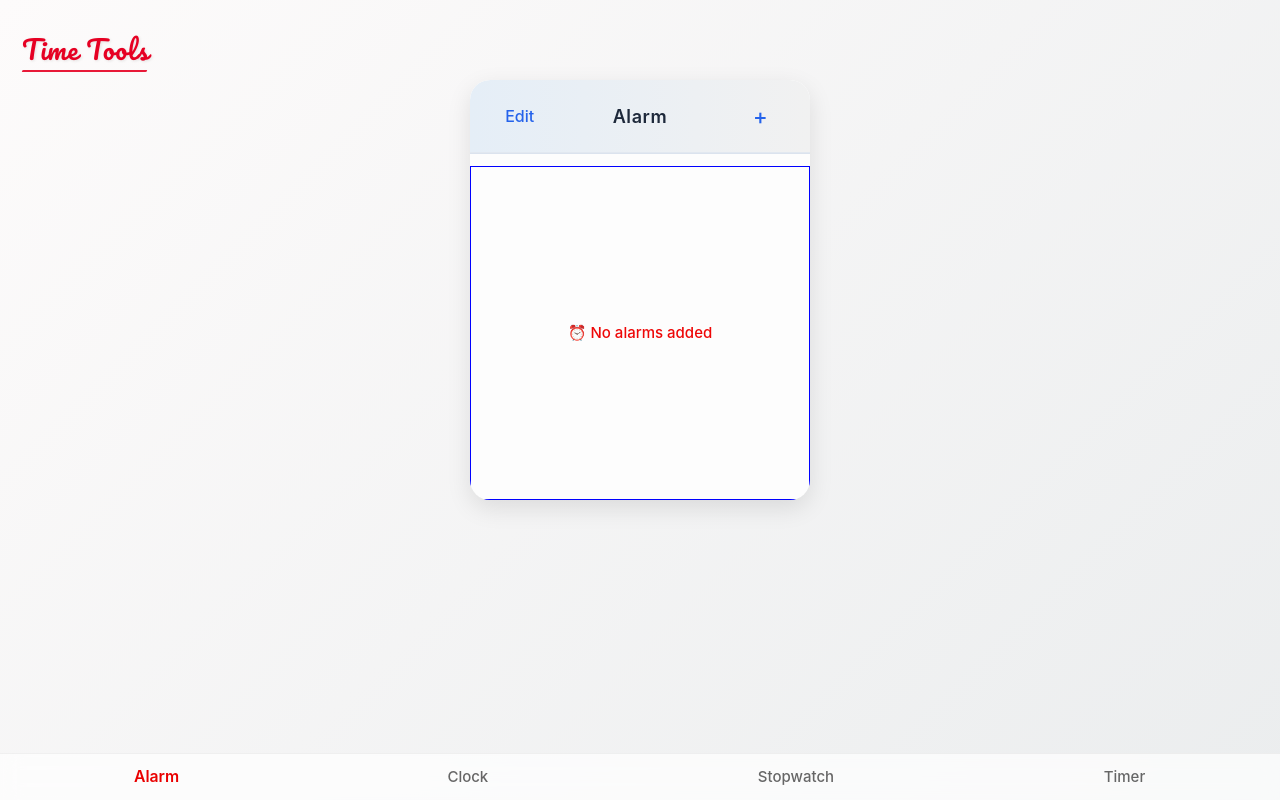
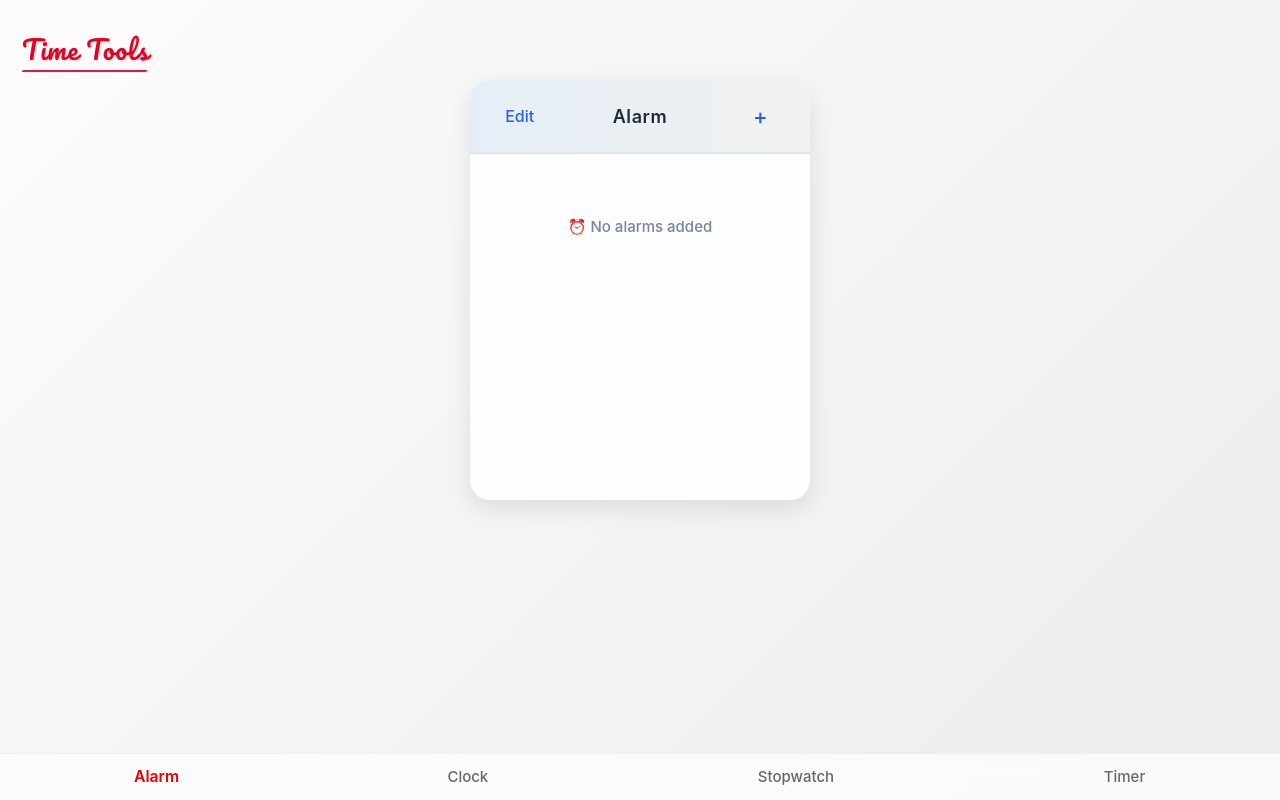
Before and after one commit to sushantshinde7/react-time-tools, a React app: page /alarm in a window 1280 px wide. Built offline with nearby package versions, Linux system fonts and the light colour scheme; the HTML template or start-up script is replaced by a standard one.

Commit message:
refactor: stabilize empty-state placeholder, clean styles, and maintain visibility when alarms list is empty

```diff
--- a/src/components/Alarm/Alarm.css
+++ b/src/components/Alarm/Alarm.css
@@ -73,24 +73,23 @@
   color: #1e40af;
 }
 
+/* Alarm list container */
 .alarm-list {
   display: flex;
   flex-direction: column;
-  align-items: center;       /* center horizontally */
-  justify-content: center;   /* center vertically */
   padding: 10px;
-  flex: 1 1 auto;            /* correct flex shorthand */
-  min-height: 10px;
-  border: 1px solid blue;
+  flex-grow: 1;
+  overflow-y: auto;
 }
 
+/* Placeholder (normal, soft style) */
 .alarm-list-placeholder {
+  color: #7286a1;
   font-size: 15px;
-  color: #ee0707;  /* red test color */
   text-align: center;
+  margin-top: 40px;
   font-weight: 500;
 }
-
 
 /* Future alarm item cards (distinct style) */
 .alarm-item {
--- a/src/components/Alarm/Alarm.jsx
+++ b/src/components/Alarm/Alarm.jsx
@@ -3,9 +3,18 @@ import "./Alarm.css";
 import AlarmPopup from "./AlarmPopup";
 
 const Alarm = () => {
+  // ----------------------------------------
+  // SAFE LOCALSTORAGE INITIALIZATION
+  // ----------------------------------------
   const [alarms, setAlarms] = useState(() => {
-    const saved = localStorage.getItem("alarms");
-    return saved ? JSON.parse(saved) : [];
+    try {
+      const saved = localStorage.getItem("alarms");
+      const parsed = saved ? JSON.parse(saved) : [];
+      return Array.isArray(parsed) ? parsed : [];
+    } catch (e) {
+      console.warn("Failed to parse alarms from localStorage", e);
+      return [];
+    }
   });
 
   const [editMode, setEditMode] = useState(false);
@@ -13,12 +22,16 @@ const Alarm = () => {
 
   const navRef = useRef(null);
 
-  // Save alarms to localStorage
+  // ----------------------------------------
+  // SAVE TO LOCALSTORAGE ON EVERY UPDATE
+  // ----------------------------------------
   useEffect(() => {
     localStorage.setItem("alarms", JSON.stringify(alarms));
   }, [alarms]);
 
-  // Close editMode if clicked outside nav
+  // ----------------------------------------
+  // CLOSE EDIT MODE ON CLICK OUTSIDE NAVBAR
+  // ----------------------------------------
   useEffect(() => {
     const handleClickOutside = (e) => {
       if (editMode && navRef.current && !navRef.current.contains(e.target)) {
@@ -32,7 +45,9 @@ const Alarm = () => {
 
   return (
     <div className="alarm-container">
-      {/* Navbar */}
+      {/* ----------------------------------------
+          TOP NAVBAR
+      ----------------------------------------- */}
       <div className="alarm-nav" ref={navRef}>
         <button
           className={`nav-btn ${editMode ? "active" : ""}`}
@@ -48,7 +63,9 @@ const Alarm = () => {
         </button>
       </div>
 
-      {/* Alarm List / Empty State */}
+      {/* ----------------------------------------
+          ALARM LIST (TEMP: PLACEHOLDER ALWAYS SHOWN)
+      ----------------------------------------- */}
       <div className="alarm-list">
         <p className="alarm-list-placeholder">
           <span role="img" aria-label="alarm">
@@ -56,14 +73,20 @@ const Alarm = () => {
           </span>{" "}
           No alarms added
         </p>
+
+        {/* Later: dynamic alarms will replace above placeholder */}
       </div>
 
-      {/* Alarm Popup */}
+      {/* ----------------------------------------
+          POPUP FOR ADDING ALARMS
+      ----------------------------------------- */}
       {showPopup && (
         <AlarmPopup
           onClose={() => setShowPopup(false)}
           onSave={(newAlarm) => {
+            // TEMP setup: store what popup gives (string for now)
             setAlarms((prev) => [...prev, newAlarm]);
+
             setShowPopup(false);
           }}
         />
```
